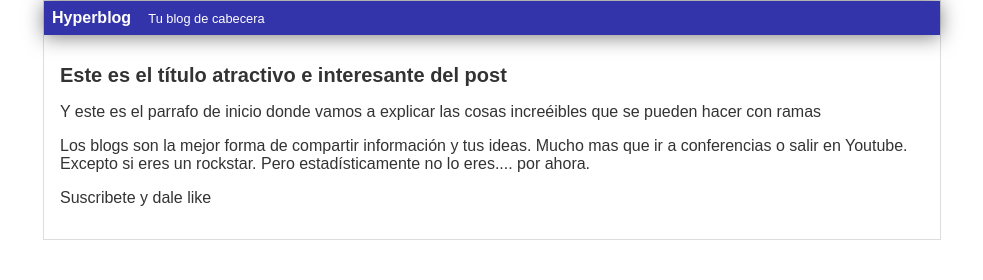
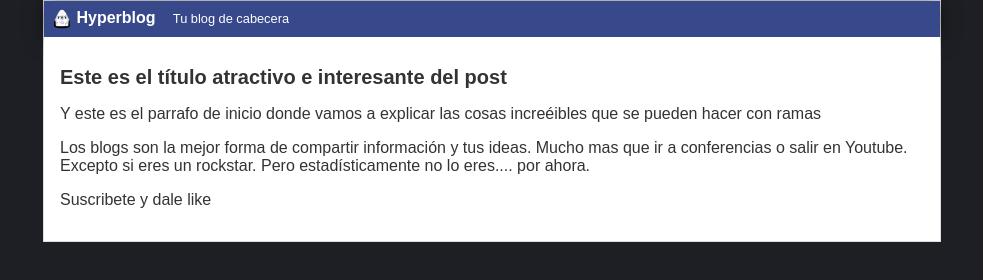
Before and after one commit to RickPegui/BlogIncreible, a plain HTML site: page index.html in a window 1280 px wide. Shown: the whole page, without its empty margins (148-1131 px from the left). Drawn offline with Linux system fonts and the light colour scheme.

Commit message:
Color de fondo, logo nuevo y mejor color de header

```diff
--- a/css/estilos.css
+++ b/css/estilos.css
@@ -1,8 +1,9 @@
 body
 {
+    background: #1e1f24;
     color: #333;
     text-align: center;
-    font-family: "Arial";
+    font-family: Arial;
     font-size: 16px;
     margin: 0;
     padding: 0;
@@ -10,12 +11,18 @@
 
 #cabecera
 {
-    background: #33A;
+    background: #37488b;
     box-shadow: 0px 2px 20px 0px rgba(0,0,0,0.5);
     color: white;
     font-weight: bold;
     margin: 0;
     padding: 0.5em;
+}
+
+#cabecera #logo
+{
+    width: 20px;
+    vertical-align: middle;
 }
 
 #cabecera #tagline
@@ -38,8 +45,8 @@
 {
     font-size: 20px;
 }
-
 #post
 {
+    background: white;
     padding: 1em;
 }
--- a/index.html
+++ b/index.html
@@ -6,6 +6,7 @@
     <body>
         <div id="container">
             <div id="cabecera">
+                <img id="logo" src="imagenes/dragon.png" />
                 Hyperblog
                 <span id="tagline">Tu blog de cabecera</span>
             </div>
```
